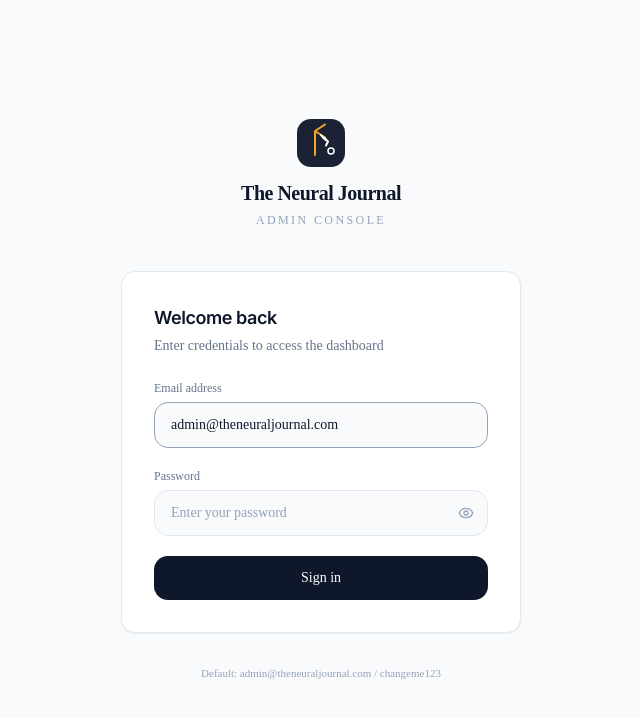
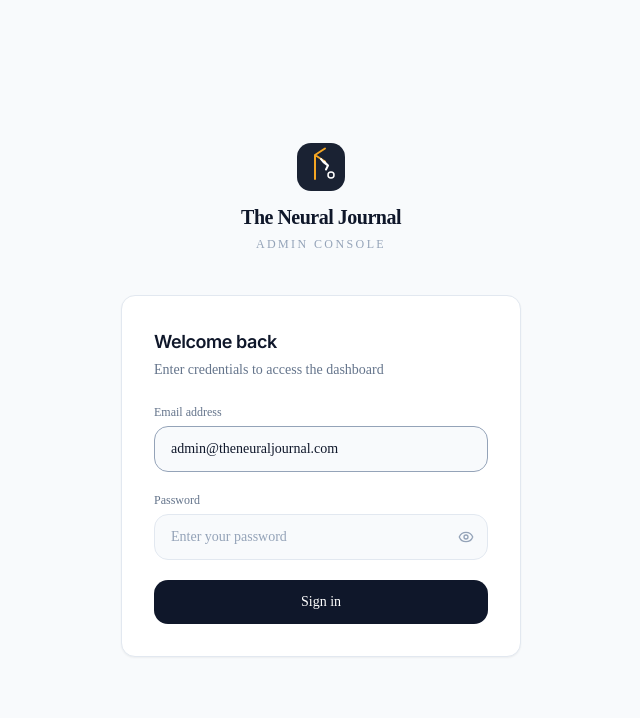
Before and after one commit to gauravbhatia4601/news-agent, a Nuxt app in the folder frontend/: page /admin/login in a window 1280 px wide. Shown: the top 718 px of the page, without its empty margins (319-959 px from the left). Built offline with nearby package versions, Linux system fonts and the light colour scheme; no server answers.

Commit message:
fix: sitemap URLs use frontend_url config, remove default creds from login page

```diff
--- a/frontend/pages/admin/login.vue
+++ b/frontend/pages/admin/login.vue
@@ -70,10 +70,6 @@
           </button>
         </form>
       </div>
-
-      <p class="text-center mt-8 text-[11px] text-slate-400">
-        Default: admin@theneuraljournal.com / changeme123
-      </p>
     </div>
   </div>
 </template>
```
Also changed, not shown: 1 other file (tests, documents, lock files or other folders).
